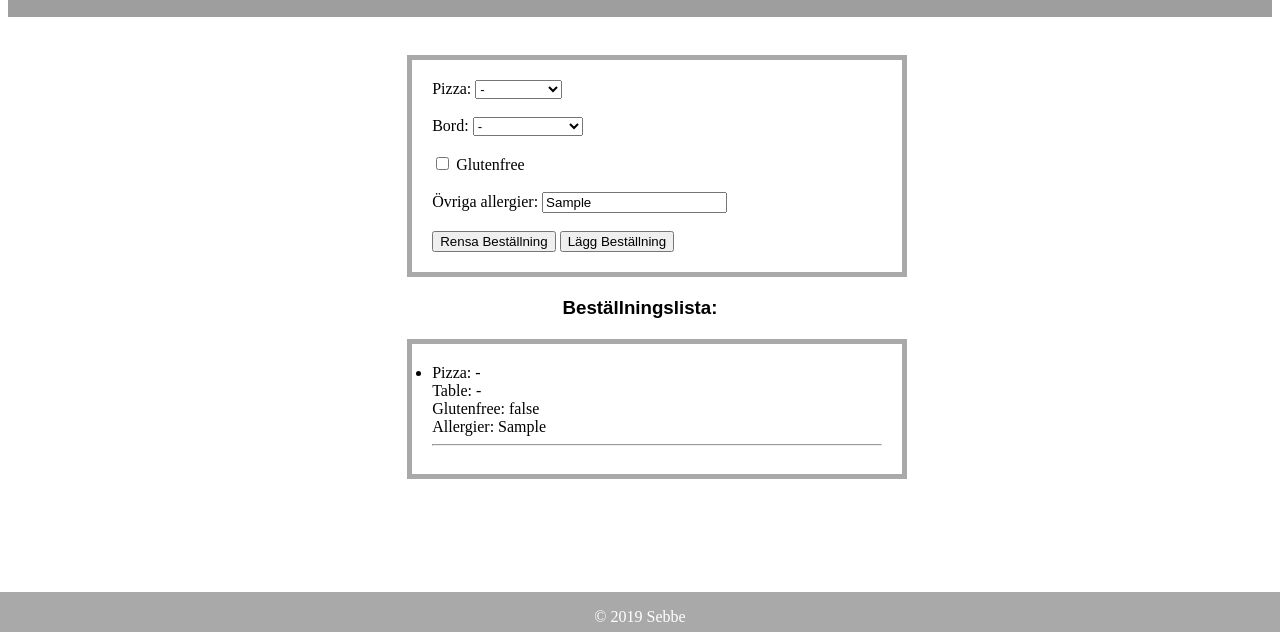
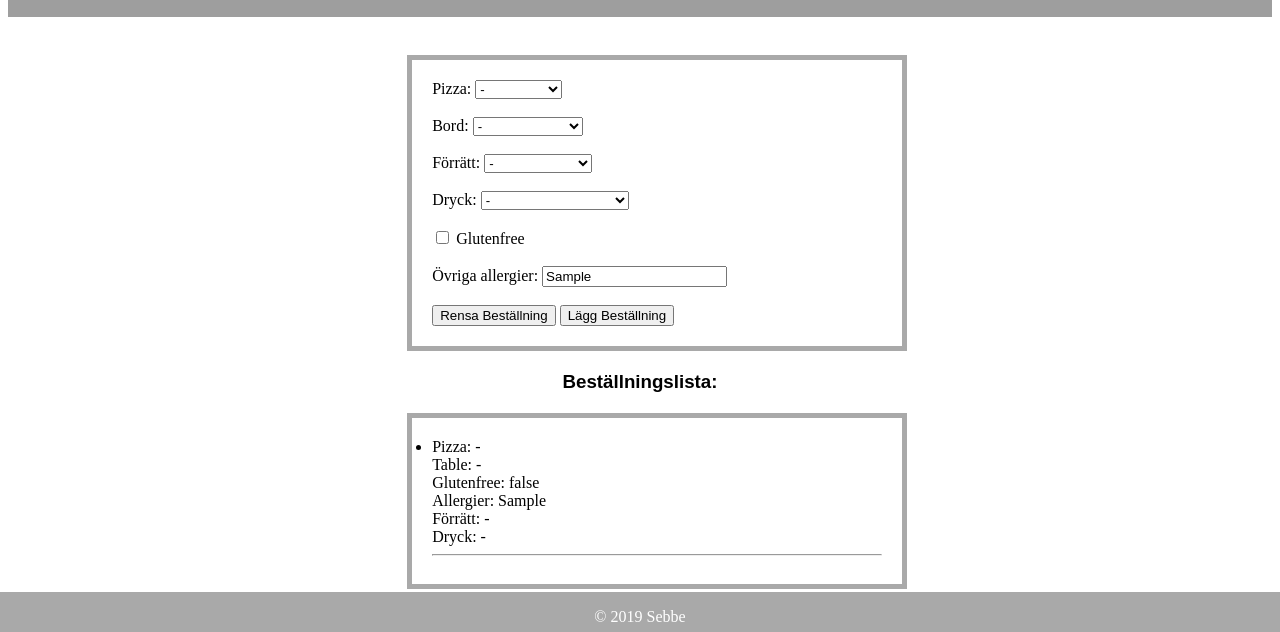
Before and after one commit to sebbelundgreen/inlamning-friden, a plain HTML site: page order.html in a window 1280 px wide. Both pictures are taken after typing "Sample" into the empty fields and a click on the button "Lägg Beställning". Shown: the part 168-800 px from the top of the page. Drawn offline with Linux system fonts and the light colour scheme; grey boxes are pictures that could not be loaded.

Commit message:
Added drink and before food

```diff
--- a/main.js
+++ b/main.js
@@ -5,13 +5,15 @@ let _addOrderButton = document.querySelector('#submit-button');
 let _clearOrderButton = document.querySelector('#clear-button');
 let _orderList = document.querySelector('#order-list');
 let _allergier = document.querySelector('#allergier');
+let _beforeOrder = document.querySelector('#before');
+let _drinkOrder = document.querySelector('#drink');
 
 let orders = [];
 
 _addOrderButton.onclick = function (evt) {
     evt.preventDefault();
 
-    let order = new Order(_pizzaOrder.value, _tableOrder.value, _isGluten.checked, _allergier.value);
+    let order = new Order(_pizzaOrder.value, _tableOrder.value, _isGluten.checked, _allergier.value, _beforeOrder.value, _drinkOrder.value);
 
     orders.push(order);
 
--- a/order.html
+++ b/order.html
@@ -64,6 +64,44 @@
             <option value="Fäll">Fäll</option>
             <option value="Judgent">Judgent</option>
         </select>
+            <br>
+            <br>
+        <label for="before">Förrätt:</label>
+        <select name="beforeFood" id="before">
+            <option value="-">-</option>
+            <option value="Chips med dip">Chips med dip</option>
+            <option value="Drinktugg">Drinktugg</option>
+            <option value="Caprese">Caprese</option>
+            <option value="Chark">Chark</option>
+            <option value="Oliver">Oliver</option>
+            <option value="Parmengiano">Parmengiano</option>
+        </select>
+            <br>
+            <br>
+        <label for="drink">Dryck:</label>
+        <select name="dryck" id="drink">
+            <option value="-">-</option>
+            <option value="Öl">Öl</option>
+            <option value="Äppelmust glas">Äppelmust glas</option>
+            <option value="Äppelmust flaska">Äppelmust flaska</option>
+            <option value="Cider glas">Cider glas</option>
+            <option value="Cider flaska">Cider flaska</option>
+            <option value="Botas de barro glas">Botas de barro glas</option>
+            <option value="Botas de barro flaska">Botas de barro flaska</option>
+            <option value="Bucaro glas">Bucaro glas</option>
+            <option value="Bucaro flaska">Bucaro flaska</option>
+            <option value="La vielle ferme glas">La vielle ferme glas</option>
+            <option value="La vielle ferme flaska">La vielle ferme flaska</option>
+            <option value="Solaris glas">Solaris glas</option>
+            <option value="Solaris flaska">Solaris flaska</option>
+            <option value="Shorle">Shorle</option>
+            <option value="Lättöl">Lättöl</option>
+            <option value="Alkoholfri öl">Alkoholfri öl</option>
+            <option value="Lemonad">Lemonad</option>
+            <option value="Fridens liljor">Fridens liljor</option>
+            <option value="GT">GT</option>
+            <option value="Spetsad must">Spetsad must</option>
+        </select>
         <br>
         <br>
         <input type="checkbox" name="glutenfree" id="glutenfree"> Glutenfree
--- a/order.js
+++ b/order.js
@@ -3,12 +3,16 @@ class Order {
     _table = '';
     _glutenfree = '';
     _allergier = '';
+    _before = '';
+    _drink = '';
 
-    constructor(pizza, table, glutenfree, allergier) {
+    constructor(pizza, table, glutenfree, allergier, before, drink) {
         this._pizza = pizza;
         this._table = table;
         this._glutenfree = glutenfree;
         this._allergier = allergier;
+        this._before = before;
+        this._drink = drink;
     }
 
     toString() {
@@ -17,7 +21,9 @@ class Order {
             Pizza: ${this._pizza} <br>
             Table: ${this._table} <br>
             Glutenfree: ${this._glutenfree} <br>
-            Allergier: ${this._allergier}
+            Allergier: ${this._allergier} <br>
+            Förrätt: ${this._before} <br>
+            Dryck: ${this._drink}
             <hr>
         </li>
         `;
```
